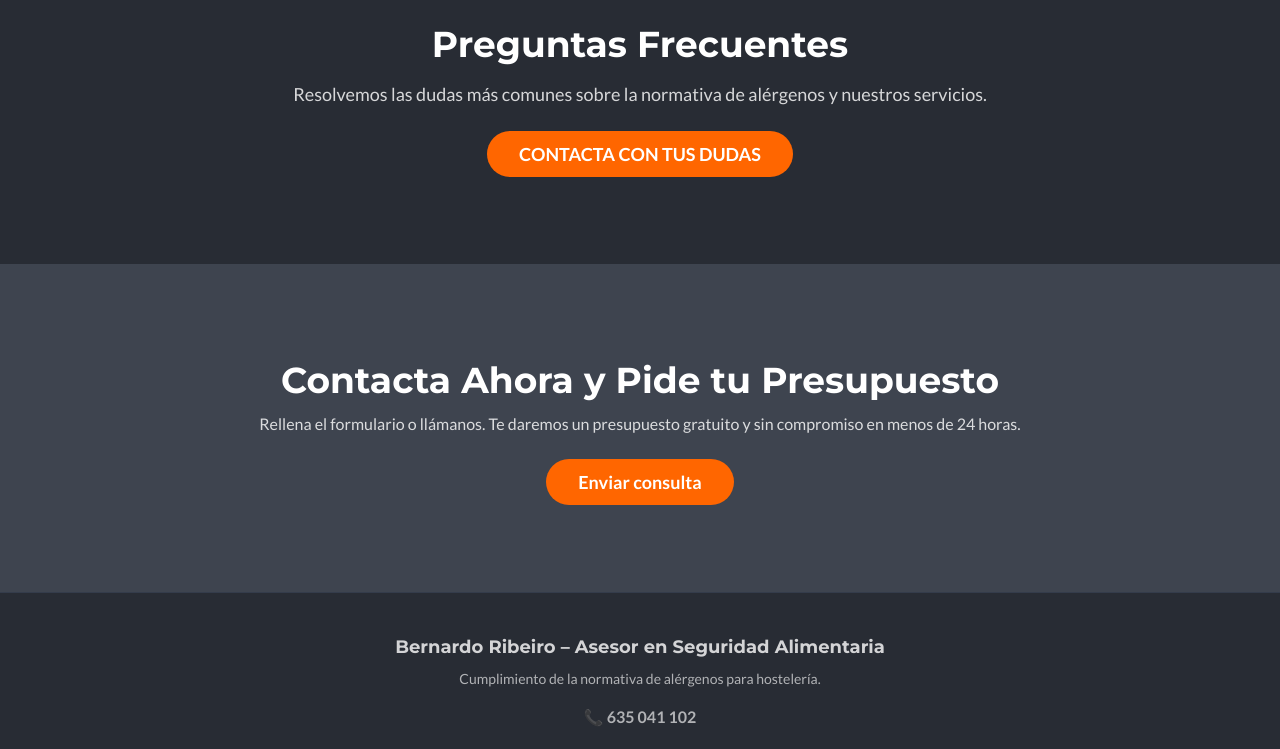
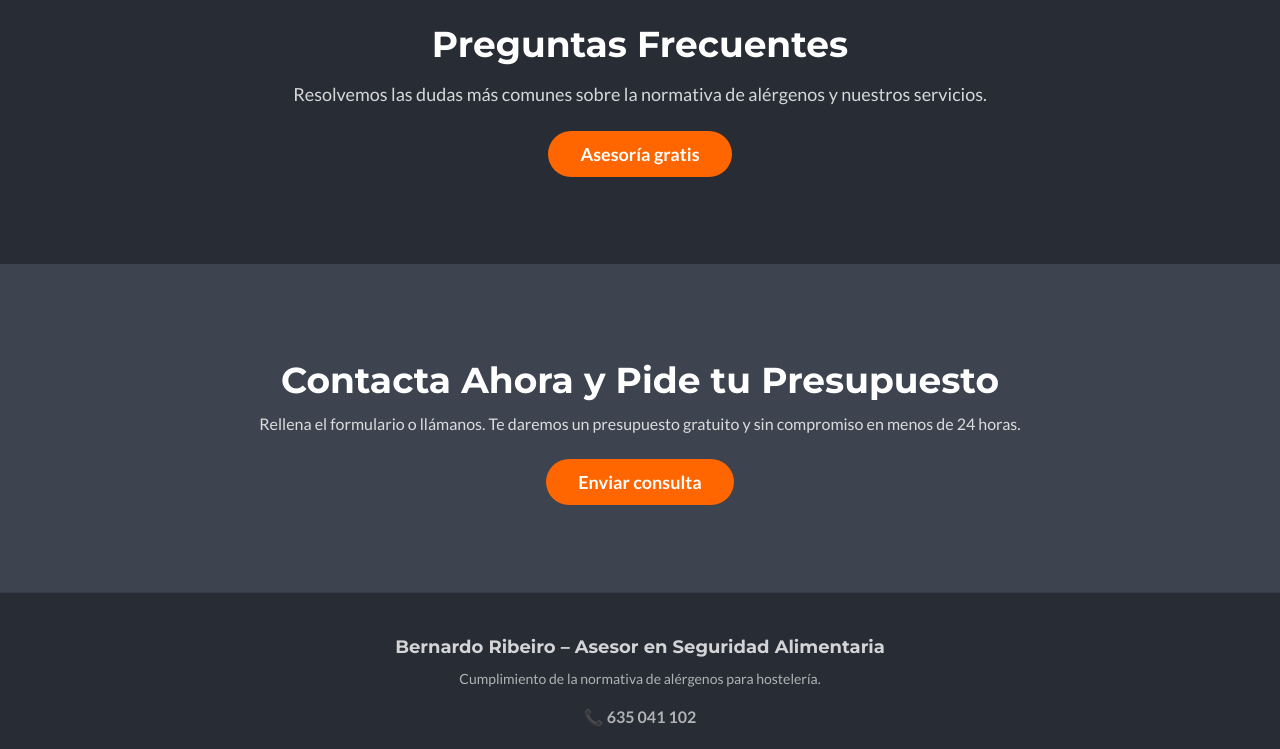
Before and after one commit to bernyprogramador/WEB, a plain HTML site: page index.html in a window 1280 px wide. Shown: the part 2380-3129 px from the top of the page. Drawn offline with nearby package versions, Linux system fonts and the light colour scheme.

Commit message:
Add files via upload

```diff
--- a/index.html
+++ b/index.html
@@ -181,7 +181,7 @@
             <div class="container mx-auto px-4 text-center">
                 <h2 class="text-3xl md:text-4xl font-bold mb-4 text-white font-heading">Preguntas Frecuentes</h2>
                 <p class="text-slate-200 text-lg max-w-3xl mx-auto mb-8">Resolvemos las dudas más comunes sobre la normativa de alérgenos y nuestros servicios.</p>
-                <a href="contacto.html" class="bg-accent hover:bg-accent-hover text-white font-bold py-3 px-6 md:px-8 rounded-full text-base md:text-lg transition duration-300 transform hover:scale-105">CONTACTA CON TUS DUDAS</a>
+                <a href="contacto.html" class="bg-accent hover:bg-accent-hover text-white font-bold py-3 px-6 md:px-8 rounded-full text-base md:text-lg transition duration-300 transform hover:scale-105">Asesoría gratis</a>
             </div>
         </section>
 
```
